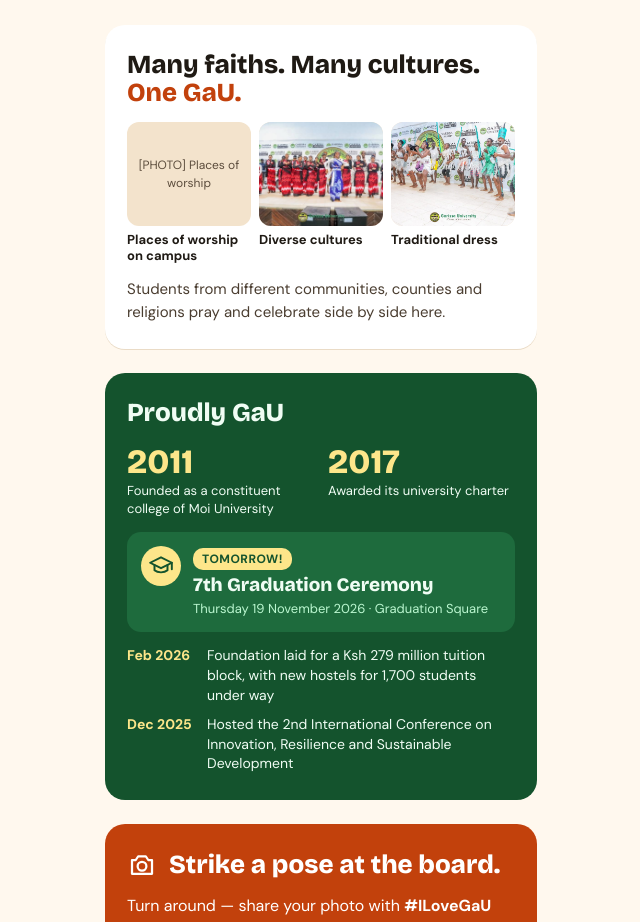
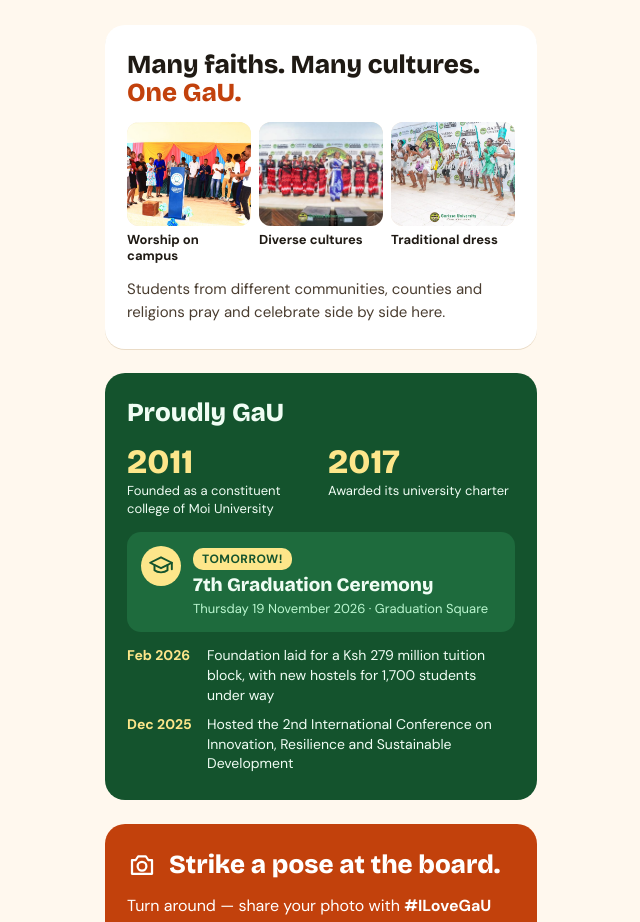
Before and after one commit to majidtech25/gau-qr-tour, a plain HTML site: page index.html in a window 1280 px wide. Shown: the part 860-1782 px from the top of the page, without its empty margins (319-959 px from the left). Drawn offline with nearby package versions, Linux system fonts and the light colour scheme.

Commit message:
Add worship photo to the culture section
Christian Union worship service (photo supplied by Majid), 1200x800,
131 KB. Caption 'Worship on campus' with real alt text.

Co-Authored-By: Claude Opus 5.5 <noreply@anthropic.com>
Claude-Session: https://claude.ai/code/session_019395xUsvWvzmBPeKjfv8fN

```diff
--- a/index.html
+++ b/index.html
@@ -217,14 +217,14 @@
         </h2>
         <div class="culture__grid">
           <figure class="culture__item">
-            <div class="photo" data-label="Places of worship">
+            <div class="photo" data-label="Worship on campus">
               <img
                 src="images/culture/01-worship.jpg"
-                alt="[Describe photo]"
+                alt="Christian Union members singing together at a worship service on campus"
                 loading="lazy"
               />
             </div>
-            <figcaption>Places of worship on campus</figcaption>
+            <figcaption>Worship on campus</figcaption>
           </figure>
           <figure class="culture__item">
             <div class="photo" data-label="Diverse cultures">
```
Also changed, not shown: images/culture/01-worship.jpg (added).
